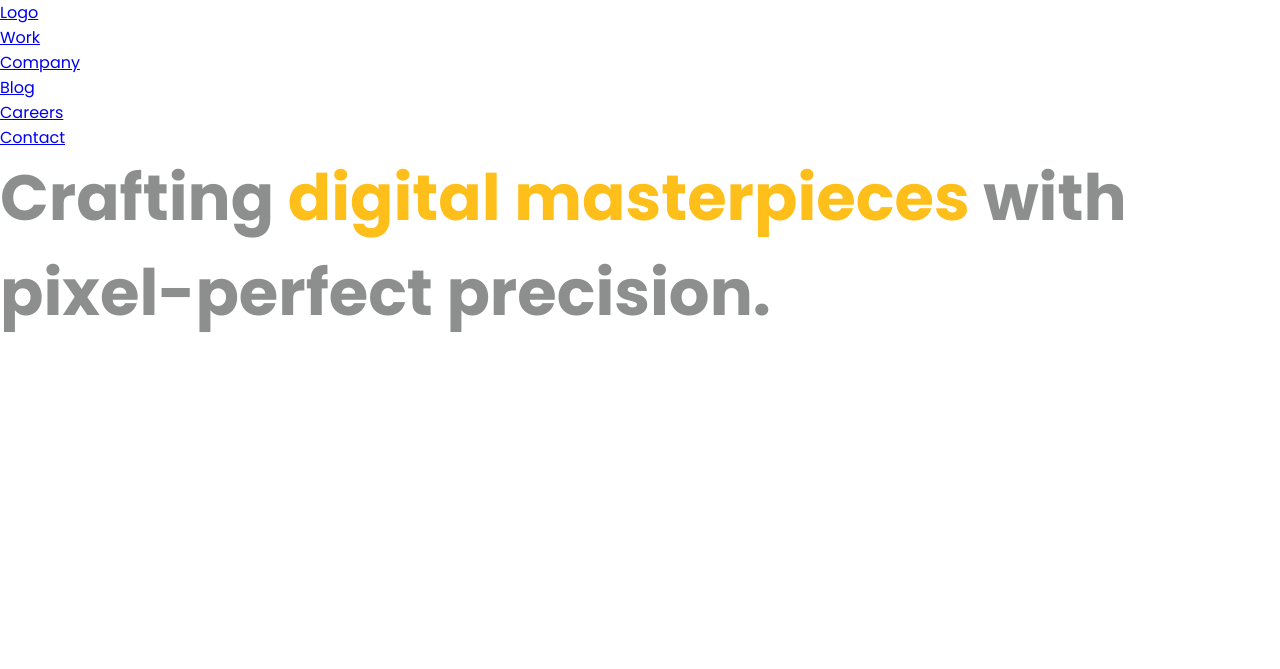
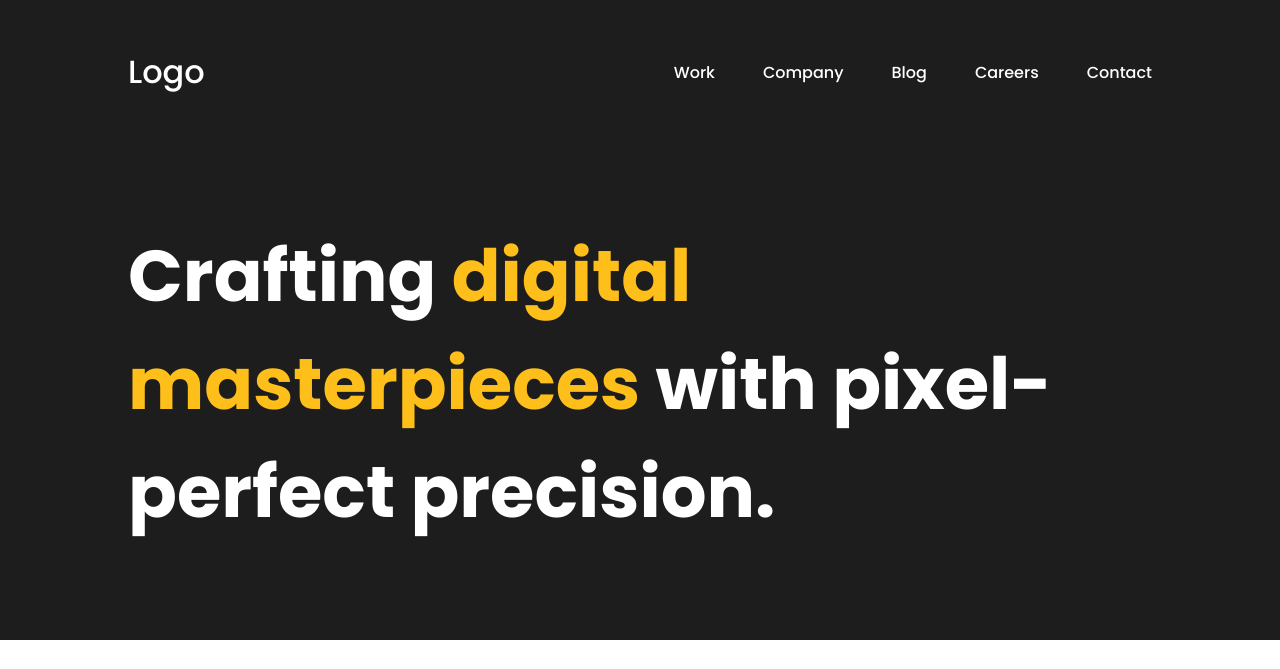
Before and after one commit to sajithkavishan/web-motion-design, a plain HTML site: page exercise 2/index.html in a window 1280 px wide. Drawn offline with Linux system fonts and the light colour scheme.

Commit message:
Update style.css

```diff
--- a/exercise 2/style.css
+++ b/exercise 2/style.css
@@ -8,13 +8,58 @@
 
 .hero {
     position: relative;
-    height: 60vh;
+    height: 80vh;
+    color: #ffffff;
+}
+
+.hero::before {
+    content: '';
+    position: absolute;
+    inset: 0;
+    background: rgb(29, 29, 29);
+    z-index: -1;
+}
+
+.container {
+    width: 80%;
+    margin: 0 auto;
+    height: 100%;
+    padding: 3rem 0;
+    display: flex;
+    flex-direction: column;
+    justify-content: space-between;
+    align-items: flex-start;
+}
+
+header {
+    display: flex;
+    justify-content: space-between;
+    align-items: center;
+    width: 100%;
+}
+
+header a {
+    text-decoration: none;
     color: white;
+    font-weight: 500;
+    font-size: 32px;
+}
+
+ul {
+    list-style: none;
+    display: flex;
+    gap: 3rem;
+}
+
+li a {
+    color: white;
+    text-decoration: none;
+    font-size: 16px;
 }
 
 h1, span {
-    color: rgb(141, 142, 142);
-    font-size: 64px;
+    color: rgb(255, 255, 255);
+    font-size: 72px;
 }
 
 span {
```
